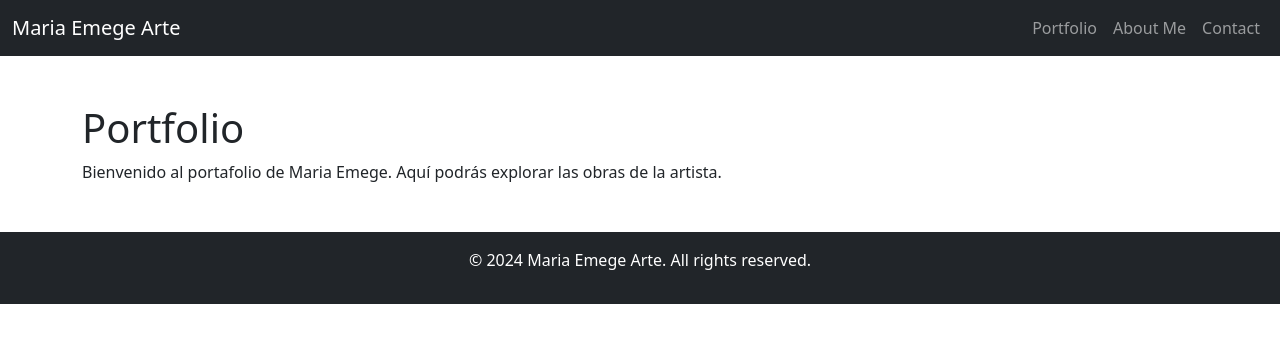
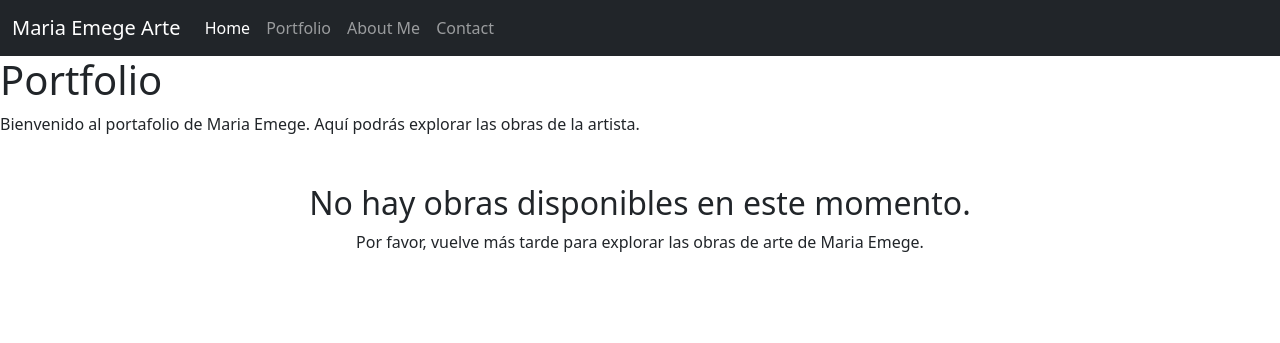
Before and after one commit to Mogurkazan/Maria-Emege-Arte, a Django app: page / in a window 1280 px wide. Shown: the top 343 px of the page. Run offline with Django 5.2, Linux system fonts and the light colour scheme; parts of the project's set-up code (start-up, migrations or seed data) failed here and were passed over.

Commit message:
portfolio ready

```diff
--- a/portfolio/urls.py
+++ b/portfolio/urls.py
@@ -3,4 +3,5 @@ from . import views
 
 urlpatterns = [
     path('', views.index, name='portfolio-index'),
+    path('portfolio/', views.portfolio, name='portfolio'),
 ]
--- a/portfolio/views.py
+++ b/portfolio/views.py
@@ -1,4 +1,24 @@
+import os
+from django.conf import settings
 from django.shortcuts import render
 
 def index(request):
     return render(request, 'portfolio/index.html')
+
+def portfolio(request):
+    # Ruta absoluta a la carpeta de imágenes
+    image_folder = os.path.join(settings.BASE_DIR, 'static/images/')
+
+    print("Ruta a la carpeta de imágenes:", image_folder)  # Imprime la ruta completa
+
+    # Generar lista de imágenes
+    images = []
+    for filename in os.listdir(image_folder):
+        if filename.endswith(('.jpg', '.jpeg', '.png', '.gif')):
+            images.append({
+                "thumbnail_url": f"/static/images/{filename}",
+                "full_url": f"/static/images/{filename}",
+                "title": os.path.splitext(filename)[0].replace('_', ' ').capitalize()
+            })
+
+    return render(request, 'portfolio/index.html', {"images": images})
--- /dev/null
+++ b/static/css/style.css
@@ -0,0 +1,28 @@
+body {
+    background-color: black;
+    color: white;
+    font-family: Arial, sans-serif;
+}
+
+.portfolio-image {
+    cursor: pointer;
+    transition: transform 0.3s ease, box-shadow 0.3s ease;
+    border-radius: 8px;
+}
+
+.portfolio-image:hover {
+    transform: scale(1.05);
+    box-shadow: 0px 4px 15px rgba(255, 255, 255, 0.5);
+}
+
+.modal-content {
+    background-color: #1c1c1c;
+    color: white;
+    border-radius: 10px;
+}
+
+.card {
+    background-color: #2a2a2a;
+    border: none;
+    overflow: hidden;
+}
--- a/templates/base.html
+++ b/templates/base.html
@@ -1,9 +1,11 @@
 <!DOCTYPE html>
+{% load static %}
 <html lang="en">
 <head>
     <meta charset="UTF-8">
     <meta name="viewport" content="width=device-width, initial-scale=1.0">
     <title>Maria Emege Arte</title>
+    <link rel="stylesheet" href="{% static 'css/style.css' %}">
     <link href="https://cdn.jsdelivr.net/npm/bootstrap@5.3.0/dist/css/bootstrap.min.css" rel="stylesheet">
 </head>
 <body>
@@ -15,9 +17,12 @@
                 <span class="navbar-toggler-icon"></span>
             </button>
             <div class="collapse navbar-collapse" id="navbarNav">
-                <ul class="navbar-nav ms-auto">
+                <ul class="navbar-nav">
                     <li class="nav-item">
-                        <a class="nav-link" href="/">Portfolio</a>
+                        <a class="nav-link active" aria-current="page" href="/">Home</a>
+                    </li>
+                    <li class="nav-item">
+                        <a class="nav-link" href="/portfolio/">Portfolio</a>
                     </li>
                     <li class="nav-item">
                         <a class="nav-link" href="/about/">About Me</a>
@@ -31,16 +36,9 @@
     </nav>
 
     <!-- Main Content -->
-    <div class="container mt-5">
-        {% block content %}
-        {% endblock %}
-    </div>
+    {% block content %}
+    {% endblock %}
+    <script src="https://cdn.jsdelivr.net/npm/bootstrap@5.3.0/dist/js/bootstrap.bundle.min.js"></script>
 
-    <!-- Footer -->
-    <footer class="bg-dark text-center text-white py-3 mt-5">
-        <p>&copy; 2024 Maria Emege Arte. All rights reserved.</p>
-    </footer>
-
-    <script src="https://cdn.jsdelivr.net/npm/bootstrap@5.3.0/dist/js/bootstrap.bundle.min.js"></script>
 </body>
 </html>
--- a/templates/portfolio/index.html
+++ b/templates/portfolio/index.html
@@ -3,4 +3,44 @@
 {% block content %}
 <h1>Portfolio</h1>
 <p>Bienvenido al portafolio de Maria Emege. Aquí podrás explorar las obras de la artista.</p>
+
+<div class="container my-5">
+    {% if images %}
+    <div class="row g-4">
+        {% for image in images %}
+        <div class="col-12 col-md-6 col-lg-4">
+            <div class="card">
+                <img
+                    src="{{ image.thumbnail_url }}"
+                    class="card-img-top img-fluid portfolio-image"
+                    alt="{{ image.title }}"
+                    loading="lazy"
+                    data-bs-toggle="modal"
+                    data-bs-target="#imageModal{{ forloop.counter }}">
+            </div>
+        </div>
+
+        <!-- Modal -->
+        <div class="modal fade" id="imageModal{{ forloop.counter }}" tabindex="-1" aria-labelledby="imageModalLabel{{ forloop.counter }}" aria-hidden="true">
+            <div class="modal-dialog modal-lg modal-dialog-centered">
+                <div class="modal-content">
+                    <div class="modal-header">
+                        <h5 class="modal-title" id="imageModalLabel{{ forloop.counter }}">{{ image.title }}</h5>
+                        <button type="button" class="btn-close" data-bs-dismiss="modal" aria-label="Close"></button>
+                    </div>
+                    <div class="modal-body">
+                        <img src="{{ image.full_url }}" class="img-fluid" alt="{{ image.title }}">
+                    </div>
+                </div>
+            </div>
+        </div>
+        {% endfor %}
+    </div>
+    {% else %}
+    <div class="text-center my-5">
+        <h2>No hay obras disponibles en este momento.</h2>
+        <p>Por favor, vuelve más tarde para explorar las obras de arte de Maria Emege.</p>
+    </div>
+    {% endif %}
+</div>
 {% endblock %}
```
Also changed, not shown: static/images/India.jpg (added), static/images/chica.png (added), static/images/samarillo.jpg (added), static/images/sazul.jpg (added), static/images/sboom.jpg (added), static/images/scuervos.jpg (added), static/images/sllanto.jpg (added), static/images/smanos.jpg (added), static/images/sojeras.jpg (added), static/images/spelos.jpg (added), static/images/srojo.jpg (added), static/images/strenza.jpg (added), static/images/svampiro.jpg (added).
